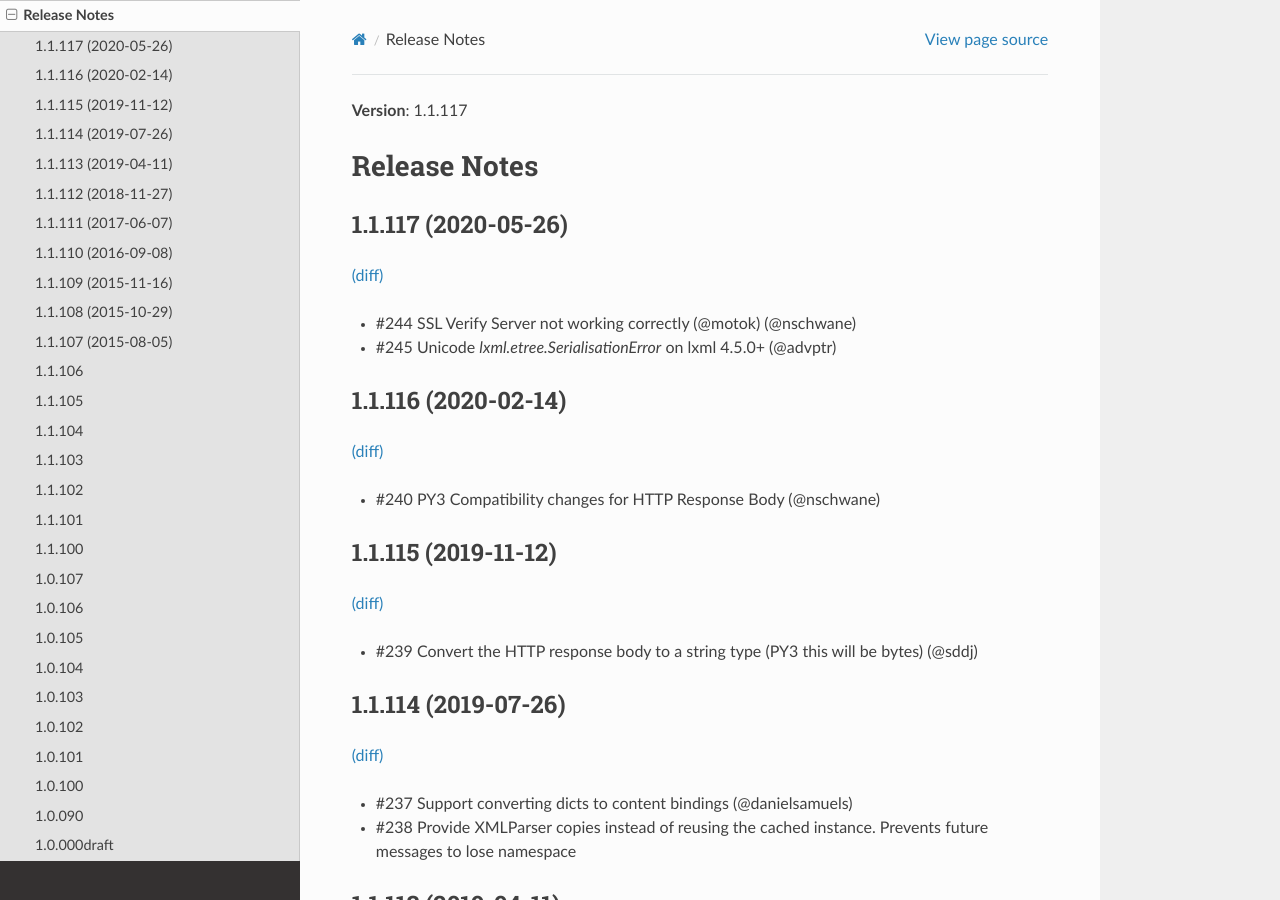
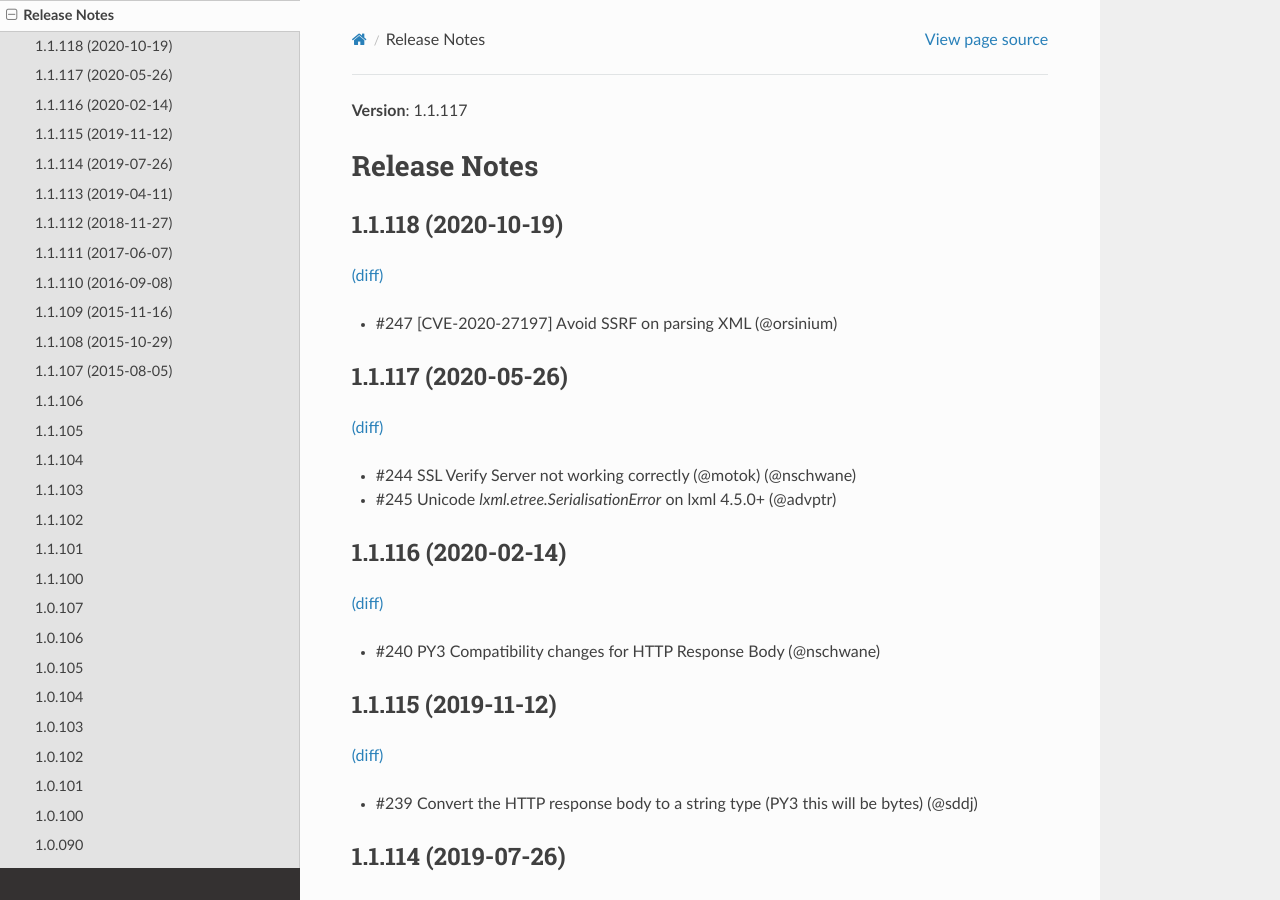
Before and after one commit to TAXIIProject/libtaxii, a Sphinx documentation site: the page built from docs/changes.rst, in a window 1280 px wide and 900 px high. Built offline with Sphinx 7.4.7 and the Read the Docs theme 2.0.0, drawn with Linux system fonts in a browser that asks for light colours.

Commit message:
update release notes for 1.1.118

```diff
--- a/docs/changes.rst
+++ b/docs/changes.rst
@@ -1,5 +1,12 @@
 Release Notes
 =============
+
+1.1.118 (2020-10-19)
+--------------------
+`(diff) <https://github.com/TAXIIProject/libtaxii/compare/1.1.117...1.1.118>`__
+
+- #247 [CVE-2020-27197] Avoid SSRF on parsing XML (@orsinium)
+
 
 1.1.117 (2020-05-26)
 --------------------
```
